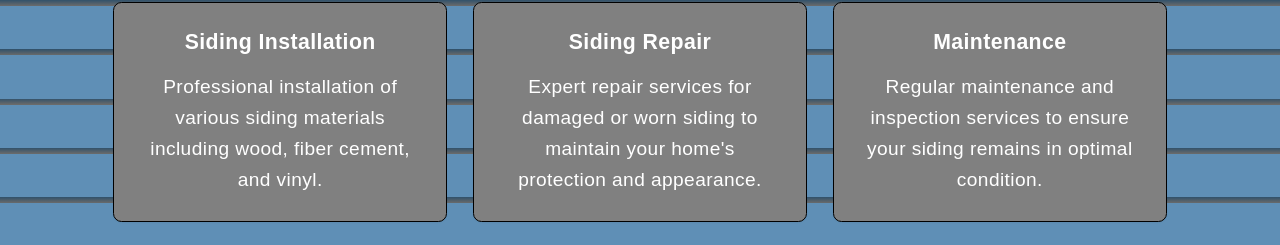
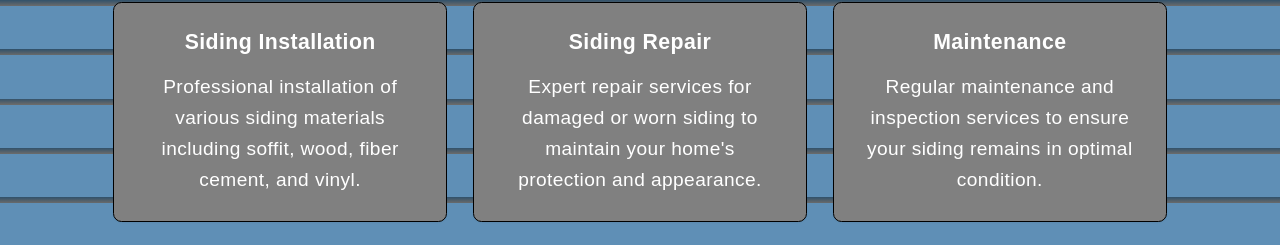
Before and after one commit to ClintasaurusRex/SGSIDING, a React (Vite) app in the folder sgsiding/: page /services in a window 1280 px wide. Shown: the part 181-426 px from the top of the page. Built offline with nearby package versions, Linux system fonts and the light colour scheme.

Commit message:
Update README and Services page with comprehensive project details and service description

```diff
--- a/sgsiding/src/pages/Services.jsx
+++ b/sgsiding/src/pages/Services.jsx
@@ -7,7 +7,7 @@ export default function Services() {
       <div className="grid grid-cols-1 md:grid-cols-2 lg:grid-cols-3 gap-6 ">
         <ServiceCard
           title="Siding Installation"
-          description="Professional installation of various siding materials including wood, fiber cement, and vinyl."
+          description="Professional installation of various siding materials including soffit, wood, fiber cement, and vinyl."
         />
         <ServiceCard
           title="Siding Repair"
```
Also changed, not shown: 1 other file (tests, documents, lock files or other folders).
